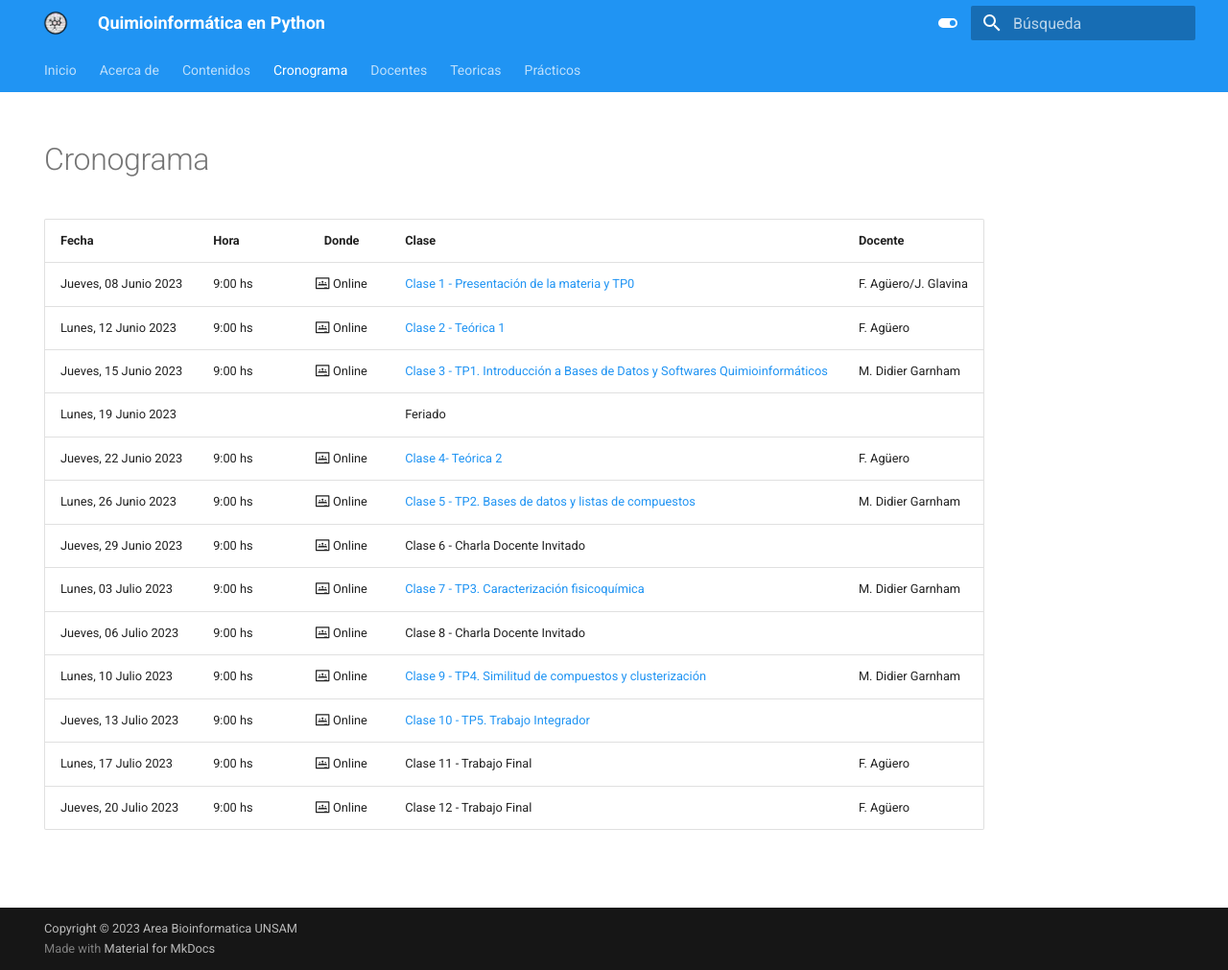
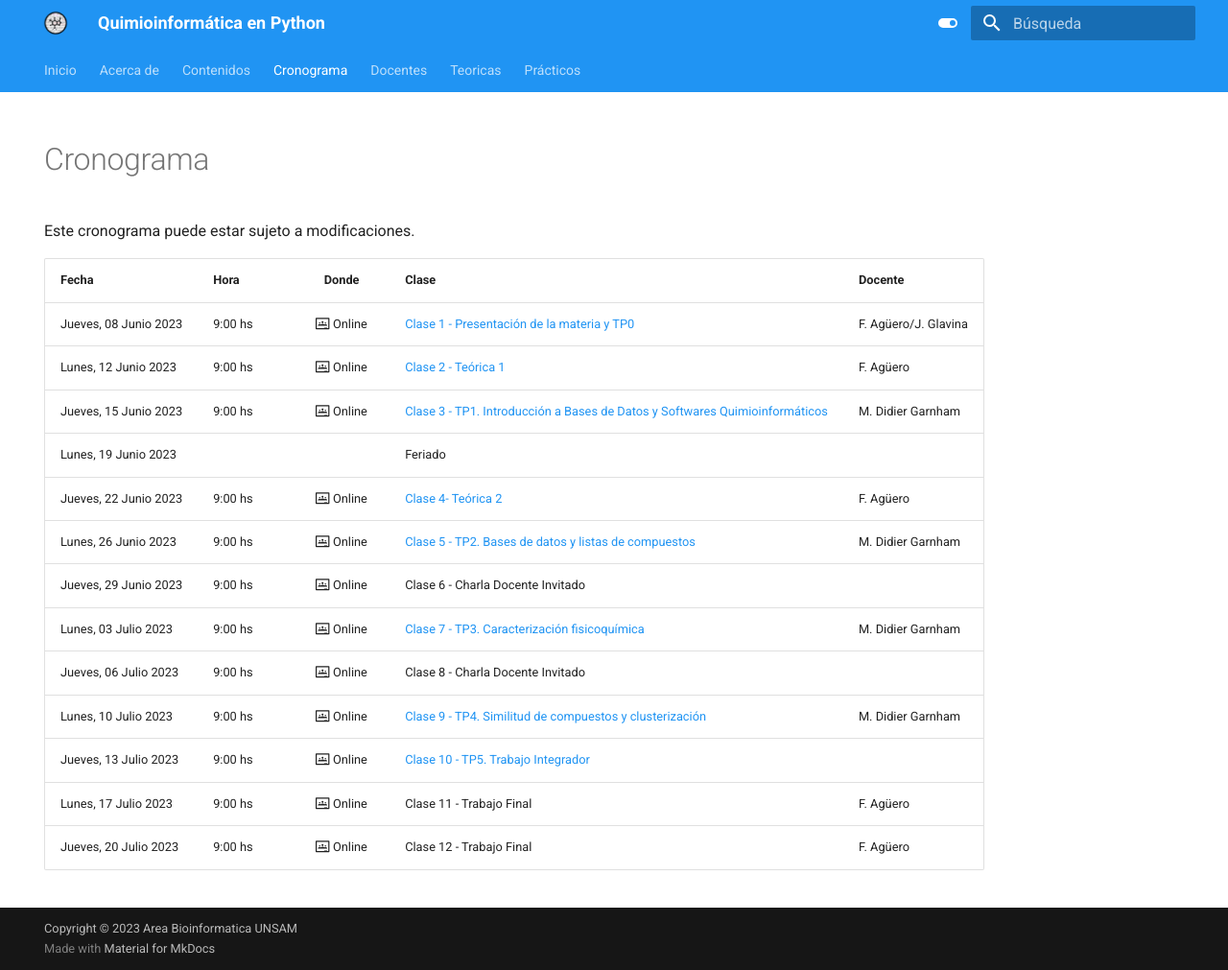
Before and after one commit to bioinformatica-iib/quimioinformatica, an MkDocs documentation site: the page built from docs/cronograma.md, in a window 1280 px wide and 1011 px high. Shown: the whole window at 96% size. Built offline with MkDocs 1.6.1 and Material for MkDocs 9.7.7, drawn with Linux system fonts in a browser that asks for light colours; comment, search, counter and statistics services are not loaded.

Commit message:
disclaimer en cronograma

```diff
--- a/docs/cronograma.md
+++ b/docs/cronograma.md
@@ -8,6 +8,7 @@ tags:
   - feriados
 ---
 
+Este cronograma puede estar sujeto a modificaciones.
 
 | Fecha  { data-sort-method='none' }     | Hora  { data-sort-method='none' }   | Donde  { data-sort-method='none' }                                 | Clase  { data-sort-method='none' }      | Docente { data-sort-method='none' } |
 | ----------- | -------- | :-------------------------------------: | :-----------  | :------ |
```
